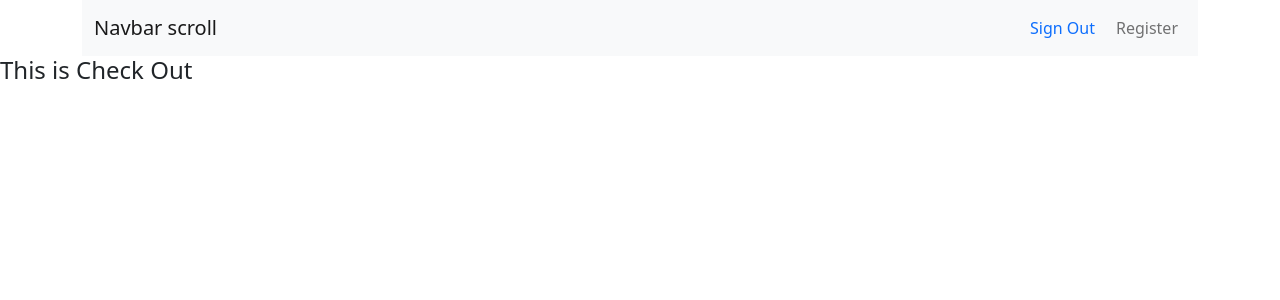
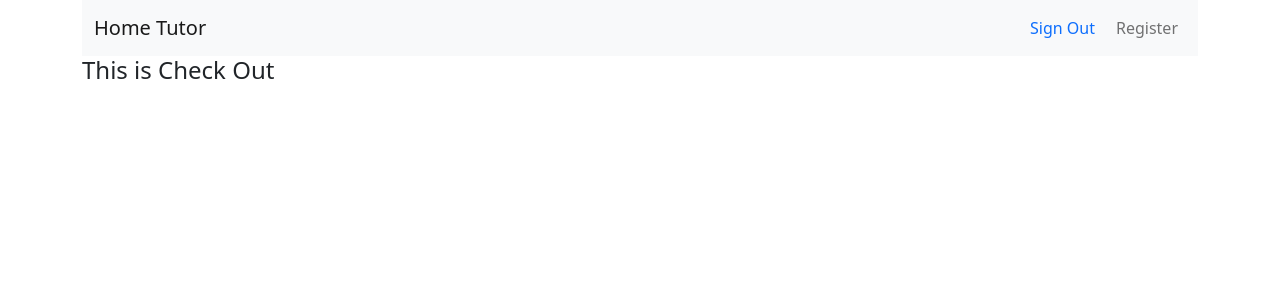
Before and after one commit to Maruf-Bellah/tutor-, a React (Create React App) app in the folder assinment/: page /checkout in a window 1280 px wide. Shown: the top 300 px of the page. Built offline with nearby package versions, Linux system fonts and the light colour scheme; no server answers; sample sign-in values are in the browser's storage.

Commit message:
log-and-registed-complited

```diff
--- a/assinment/package.json
+++ b/assinment/package.json
@@ -14,6 +14,7 @@
     "react-firebase-hooks": "^5.0.3",
     "react-router-dom": "^6.3.0",
     "react-scripts": "5.0.1",
+    "react-toastify": "^8.2.0",
     "web-vitals": "^2.1.4"
   },
   "scripts": {
--- a/assinment/src/CheckOut/CheckOut.js
+++ b/assinment/src/CheckOut/CheckOut.js
@@ -2,7 +2,7 @@ import React from 'react';
 
 const CheckOut = () => {
      return (
-          <div>
+          <div className='container'>
                <h4>This is Check Out</h4>
           </div>
      );
--- a/assinment/src/Page/Header/Header.js
+++ b/assinment/src/Page/Header/Header.js
@@ -16,7 +16,7 @@ const Header = () => {
           <div className='container'>
             <Navbar bg="light" expand="lg">
   <Container fluid>
-    <Navbar.Brand as={Link} to="/home">Navbar scroll</Navbar.Brand>
+    <Navbar.Brand as={Link} to="/home">Home Tutor</Navbar.Brand>
     <Navbar.Toggle aria-controls="navbarScroll" />
     <Navbar.Collapse id="navbarScroll">
         {/* <Nav.Link as={Link} to="/">Home</Nav.Link> */}
--- a/assinment/src/Page/Login/Login.js
+++ b/assinment/src/Page/Login/Login.js
@@ -6,6 +6,8 @@ import { Link, useLocation, useNavigate } from 'react-router-dom';
 import auth from '../../firebase.init';
 import Loading from '../Loading/Loading';
 import SocilalLogin from './SocialLogin/SocilalLogin';
+import { ToastContainer, toast } from 'react-toastify';
+import 'react-toastify/dist/ReactToastify.css';
 
 
 
@@ -27,8 +29,16 @@ const Login = () => {
 
         const resetPassword = async() =>{
           const email = emailRef.current.value;
-          await sendPasswordResetEmail(email);
-          alert('Sent email');
+
+          // await sendPasswordResetEmail(email);
+          // toast('Sent email');
+          if(email){
+               await sendPasswordResetEmail(email);
+               toast('Sent email');
+          }
+          else{
+               toast('Plese Enter your email')
+          }
      }
 
 
@@ -82,13 +92,14 @@ const Login = () => {
 
  <div>
  <span>  Forget your Password?</span>
-  <Link to='/register' className='text-decoration-none'>
-  <button className='btn btn-link text-decoration-none ' onClick={resetPassword}>Reset Password</button>
- </Link>
+
+  <button  className='btn btn-link text-decoration-none ' onClick={resetPassword}>Reset Password</button>
+
  </div>
 </Form>
 
 <SocilalLogin></SocilalLogin>
+<ToastContainer />
 
           </div>
      );
--- a/assinment/src/Page/Login/RequireAuth/RequireAuth.js
+++ b/assinment/src/Page/Login/RequireAuth/RequireAuth.js
@@ -6,7 +6,6 @@ import Loading from '../../Loading/Loading';
 
 const RequireAuth = ({children}) => {
      const [user, loading] = useAuthState(auth);
-     console.log(user);
      const location = useLocation();
 
      if(loading){
--- a/assinment/src/Page/Register/Register.js
+++ b/assinment/src/Page/Register/Register.js
@@ -17,8 +17,7 @@ const Register = () => {
      const [
           createUserWithEmailAndPassword,
           user,
-          loading,
-          error,
+          error
      ] = useCreateUserWithEmailAndPassword(auth, {sendEmailVerification: true});
      const navigate = useNavigate()
 
```
Also changed, not shown: 1 other file (tests, documents, lock files or other folders).
